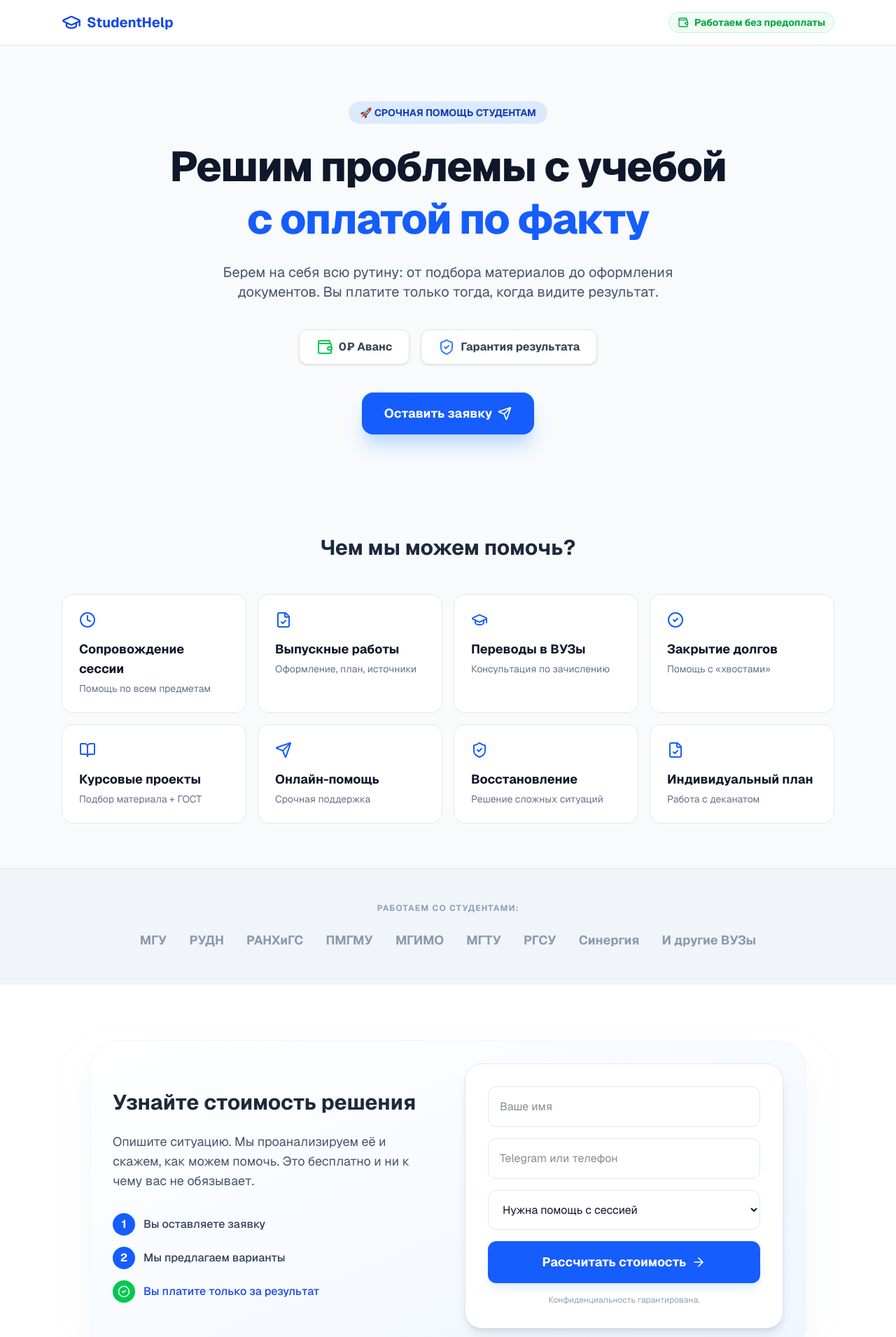
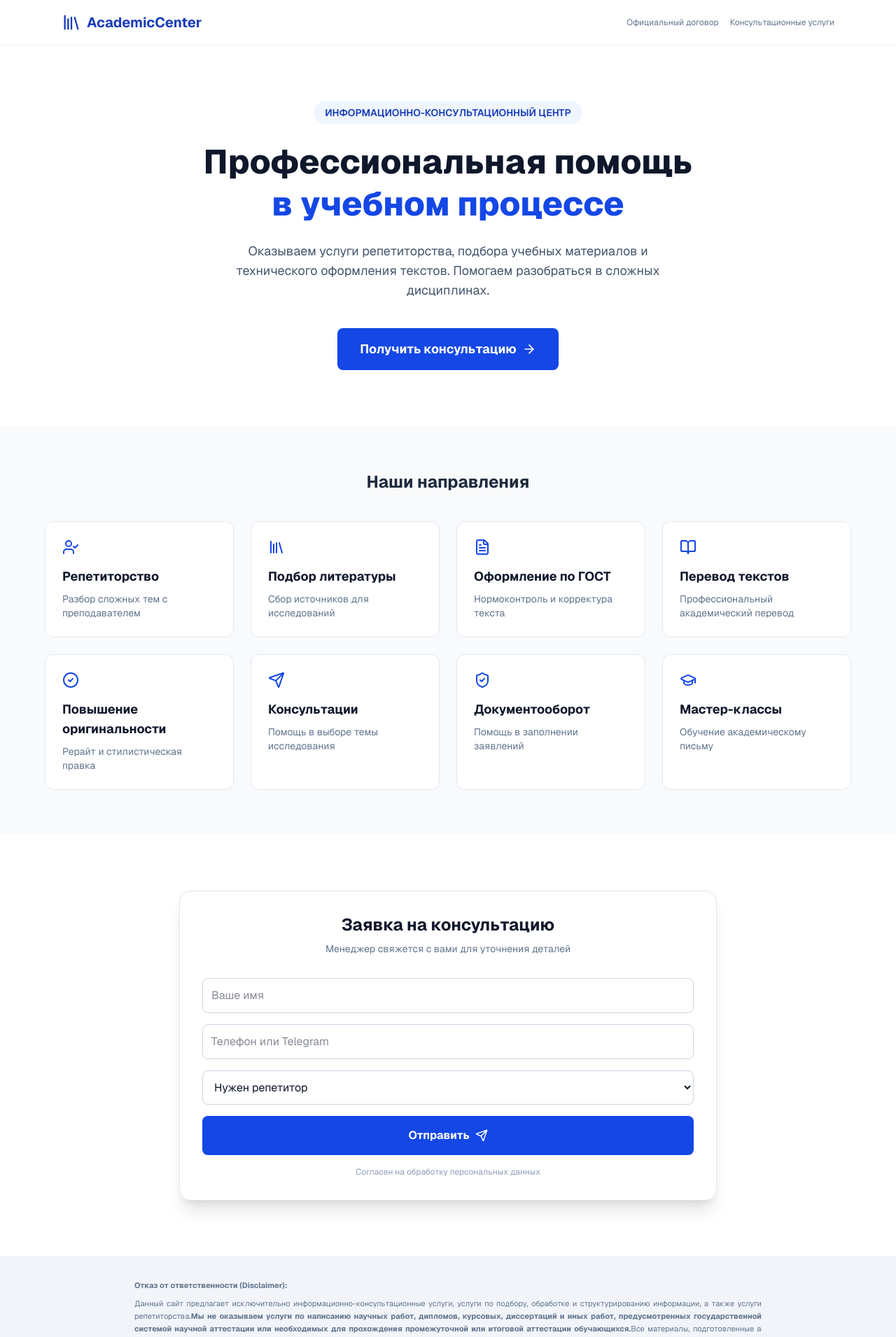
Before and after one commit to gansshumaher8-ship-it/student-help, a Next.js app: page / in a window 1280 px wide. Shown: the top 1911 px of the page at 70% size. Built offline with nearby package versions, Linux system fonts and the light colour scheme.

Commit message:
White tutoring version

```diff
--- a/app/page.tsx
+++ b/app/page.tsx
@@ -1,21 +1,21 @@
 'use client';
 import React, { useState } from 'react';
-import { ArrowRight, GraduationCap, BookOpen, Send, CheckCircle2, ShieldCheck, Wallet, Clock, FileCheck } from 'lucide-react';
+import { BookOpen, Send, CheckCircle2, ShieldCheck, FileText, UserCheck, Library, GraduationCap, ArrowRight } from 'lucide-react';
 
 export default function Home() {
   const [loading, setLoading] = useState(false);
   const [sent, setSent] = useState(false);
 
-  // Хитрая формулировка услуг: звучит как "решение проблемы", но юридически это "помощь"
+  // АБСОЛЮТНО БЕЛЫЕ УСЛУГИ (Юридически это репетиторство и клининг текста)
   const services = [
-    { title: "Сопровождение сессии", desc: "Помощь по всем предметам", icon: <Clock /> },
-    { title: "Выпускные работы", desc: "Оформление, план, источники", icon: <FileCheck /> },
-    { title: "Переводы в ВУЗы", desc: "Консультация по зачислению", icon: <GraduationCap /> },
-    { title: "Закрытие долгов", desc: "Помощь с «хвостами»", icon: <CheckCircle2 /> },
-    { title: "Курсовые проекты", desc: "Подбор материала + ГОСТ", icon: <BookOpen /> },
-    { title: "Онлайн-помощь", desc: "Срочная поддержка", icon: <Send /> },
-    { title: "Восстановление", desc: "Решение сложных ситуаций", icon: <ShieldCheck /> },
-    { title: "Индивидуальный план", desc: "Работа с деканатом", icon: <FileCheck /> }
+    { title: "Репетиторство", desc: "Разбор сложных тем с преподавателем", icon: <UserCheck /> },
+    { title: "Подбор литературы", desc: "Сбор источников для исследований", icon: <Library /> },
+    { title: "Оформление по ГОСТ", desc: "Нормоконтроль и корректура текста", icon: <FileText /> },
+    { title: "Перевод текстов", desc: "Профессиональный академический перевод", icon: <BookOpen /> },
+    { title: "Повышение оригинальности", desc: "Рерайт и стилистическая правка", icon: <CheckCircle2 /> },
+    { title: "Консультации", desc: "Помощь в выборе темы исследования", icon: <Send /> },
+    { title: "Документооборот", desc: "Помощь в заполнении заявлений", icon: <ShieldCheck /> },
+    { title: "Мастер-классы", desc: "Обучение академическому письму", icon: <GraduationCap /> }
   ];
 
   async function handleSubmit(e: any) {
@@ -40,139 +40,98 @@ export default function Home() {
   }
 
   return (
-    <div className="min-h-screen bg-slate-50 text-slate-900 font-sans selection:bg-blue-100">
+    <div className="min-h-screen bg-white text-slate-900 font-sans">
 
-      {/* Навигация с акцентом на "Без предоплаты" */}
-      <nav className="sticky top-0 z-50 bg-white/90 backdrop-blur-md border-b border-slate-200">
+      {/* Навигация */}
+      <nav className="sticky top-0 z-50 bg-white/95 border-b border-slate-100">
         <div className="max-w-6xl mx-auto px-6 h-16 flex items-center justify-between">
-          <div className="flex items-center gap-2 font-bold text-xl text-blue-700">
-            <GraduationCap size={28} />
-            <span>StudentHelp</span>
+          <div className="flex items-center gap-2 font-bold text-xl text-blue-800">
+            <Library size={28} />
+            <span>AcademicCenter</span>
           </div>
-          <div className="flex items-center gap-2 text-green-600 font-bold text-sm bg-green-50 px-3 py-1 rounded-full border border-green-200">
-            <Wallet size={16} />
-            <span className="hidden sm:inline">Работаем без предоплаты</span>
+          <div className="hidden md:flex text-xs text-slate-500 gap-4">
+            <span>Официальный договор</span>
+            <span>Консультационные услуги</span>
           </div>
         </div>
       </nav>
 
-      {/* Hero Section - Агрессивный, но безопасный */}
+      {/* Hero Section - СТРОГО ИНФОРМАЦИОННЫЙ СТИЛЬ */}
       <header className="py-20 px-6 text-center max-w-4xl mx-auto">
-        <div className="inline-block px-4 py-1.5 mb-6 text-sm font-bold text-blue-800 bg-blue-100 rounded-full">
-          🚀 СРОЧНАЯ ПОМОЩЬ СТУДЕНТАМ
+        <div className="inline-block px-4 py-1.5 mb-6 text-sm font-semibold text-blue-800 bg-blue-50 rounded-full">
+          ИНФОРМАЦИОННО-КОНСУЛЬТАЦИОННЫЙ ЦЕНТР
         </div>
-        <h1 className="text-4xl md:text-6xl font-extrabold mb-6 tracking-tight text-slate-900 leading-tight">
-          Решим проблемы с учебой <br />
-          <span className="text-blue-600">с оплатой по факту</span>
+        <h1 className="text-3xl md:text-5xl font-extrabold mb-6 text-slate-900 leading-tight">
+          Профессиональная помощь <br />
+          <span className="text-blue-700">в учебном процессе</span>
         </h1>
-        <p className="text-lg md:text-xl text-slate-600 mb-10 max-w-2xl mx-auto">
-          Берем на себя всю рутину: от подбора материалов до оформления документов.
-          Вы платите только тогда, когда видите результат.
+        <p className="text-lg text-slate-600 mb-10 max-w-2xl mx-auto">
+          Оказываем услуги репетиторства, подбора учебных материалов и технического оформления текстов.
+          Помогаем разобраться в сложных дисциплинах.
         </p>
 
-        {/* Триггеры доверия */}
-        <div className="flex flex-col sm:flex-row justify-center gap-4 mb-10">
-           <div className="flex items-center justify-center gap-2 bg-white px-6 py-3 rounded-xl shadow-sm border border-slate-200">
-             <Wallet className="text-green-500" />
-             <span className="font-bold text-slate-700">0₽ Аванс</span>
-           </div>
-           <div className="flex items-center justify-center gap-2 bg-white px-6 py-3 rounded-xl shadow-sm border border-slate-200">
-             <ShieldCheck className="text-blue-500" />
-             <span className="font-bold text-slate-700">Гарантия результата</span>
-           </div>
-        </div>
-
-        <a href="#form" className="inline-flex items-center gap-2 bg-blue-600 text-white px-8 py-4 rounded-2xl text-lg font-bold hover:scale-105 transition-transform shadow-xl shadow-blue-200">
-          Оставить заявку <Send size={20} />
+        <a href="#form" className="inline-flex items-center gap-2 bg-blue-700 text-white px-8 py-4 rounded-lg text-lg font-bold hover:bg-blue-800 transition">
+          Получить консультацию <ArrowRight size={20} />
         </a>
       </header>
 
-      {/* Список услуг (Адаптированный под Яндекс) */}
-      <section className="py-16 px-6 max-w-6xl mx-auto">
-        <h2 className="text-3xl font-bold mb-12 text-center text-slate-800">Чем мы можем помочь?</h2>
-        <div className="grid grid-cols-1 sm:grid-cols-2 lg:grid-cols-4 gap-4">
+      {/* Список услуг */}
+      <section className="py-16 px-6 bg-slate-50">
+        <div className="max-w-6xl mx-auto">
+          <h2 className="text-2xl font-bold mb-10 text-center text-slate-800">Наши направления</h2>
+          <div className="grid grid-cols-1 sm:grid-cols-2 lg:grid-cols-4 gap-6">
             {services.map((s) => (
-            <div key={s.title} className="p-6 bg-white border border-slate-200 rounded-2xl hover:border-blue-400 hover:shadow-lg transition group">
-              <div className="text-blue-600 mb-4 group-hover:scale-110 transition-transform">{s.icon}</div>
-              <h3 className="font-bold text-lg mb-1">{s.title}</h3>
+              <div key={s.title} className="p-6 bg-white border border-slate-200 rounded-xl hover:shadow-md transition">
+                <div className="text-blue-700 mb-4">{s.icon}</div>
+                <h3 className="font-bold text-lg mb-2">{s.title}</h3>
                 <p className="text-slate-500 text-sm">{s.desc}</p>
               </div>
             ))}
           </div>
-      </section>
-
-      {/* Логотипы ВУЗов */}
-      <section className="py-12 bg-slate-100 border-y border-slate-200">
-        <div className="max-w-6xl mx-auto px-6 text-center">
-          <p className="text-xs font-bold text-slate-400 uppercase tracking-widest mb-6">
-            Работаем со студентами:
-          </p>
-          <div className="flex flex-wrap justify-center gap-x-8 gap-y-4 text-lg font-bold text-slate-500 opacity-70">
-            <span>МГУ</span> <span>РУДН</span> <span>РАНХиГС</span> <span>ПМГМУ</span> <span>МГИМО</span> <span>МГТУ</span> <span>РГСУ</span> <span>Синергия</span> <span>И другие ВУЗы</span>
-          </div>
         </div>
       </section>
 
-      {/* Форма захвата */}
-      <section id="form" className="py-20 px-6 bg-white">
-        <div className="max-w-5xl mx-auto grid md:grid-cols-2 gap-12 items-center border border-slate-100 p-8 rounded-[40px] bg-gradient-to-br from-white to-blue-50 shadow-2xl shadow-slate-200/50">
-          <div>
-            <h2 className="text-3xl font-bold mb-6 text-slate-800">Узнайте стоимость решения</h2>
-            <p className="text-slate-600 mb-8 text-lg">
-              Опишите ситуацию. Мы проанализируем её и скажем, как можем помочь. Это бесплатно и ни к чему вас не обязывает.
-            </p>
-            <div className="space-y-4 font-medium text-slate-700">
-              <div className="flex items-center gap-3">
-                <div className="w-8 h-8 rounded-full bg-blue-600 text-white flex items-center justify-center font-bold">1</div>
-                Вы оставляете заявку
-              </div>
-              <div className="flex items-center gap-3">
-                <div className="w-8 h-8 rounded-full bg-blue-600 text-white flex items-center justify-center font-bold">2</div>
-                Мы предлагаем варианты
-              </div>
-              <div className="flex items-center gap-3 text-blue-700">
-                <div className="w-8 h-8 rounded-full bg-green-500 text-white flex items-center justify-center font-bold"><CheckCircle2 size={18} /></div>
-                Вы платите только за результат
-              </div>
-            </div>
-          </div>
+      {/* Форма */}
+      <section id="form" className="py-20 px-6">
+        <div className="max-w-3xl mx-auto bg-white border border-slate-200 p-8 rounded-2xl shadow-xl">
+          <h2 className="text-2xl font-bold mb-2 text-center">Заявка на консультацию</h2>
+          <p className="text-center text-slate-500 mb-8 text-sm">Менеджер свяжется с вами для уточнения деталей</p>
 
-          <div className="bg-white p-8 rounded-3xl border border-slate-200 shadow-lg">
           {!sent ? (
             <form onSubmit={handleSubmit} className="space-y-4">
-                <input name="name" required placeholder="Ваше имя" className="w-full p-4 rounded-xl border border-slate-200 focus:ring-2 focus:ring-blue-500 outline-none" />
-                <input name="contact" required placeholder="Telegram или телефон" className="w-full p-4 rounded-xl border border-slate-200 focus:ring-2 focus:ring-blue-500 outline-none" />
-                <select name="service" className="w-full p-4 rounded-xl border border-slate-200 bg-white">
-                  <option>Нужна помощь с сессией</option>
-                  <option>Вопрос по диплому/курсовой</option>
-                  <option>Зачисление / Перевод</option>
+              <input name="name" required placeholder="Ваше имя" className="w-full p-3 rounded-lg border border-slate-300 focus:ring-2 focus:ring-blue-500 outline-none" />
+              <input name="contact" required placeholder="Телефон или Telegram" className="w-full p-3 rounded-lg border border-slate-300 focus:ring-2 focus:ring-blue-500 outline-none" />
+              <select name="service" className="w-full p-3 rounded-lg border border-slate-300 bg-white">
+                <option>Нужен репетитор</option>
+                <option>Подбор литературы</option>
+                <option>Оформление по ГОСТ</option>
                 <option>Другое</option>
               </select>
-                <button disabled={loading} className="w-full bg-blue-600 text-white p-4 rounded-xl font-bold text-lg hover:bg-blue-700 transition flex justify-center items-center gap-2 shadow-lg shadow-blue-200/50">
-                  {loading ? "..." : "Рассчитать стоимость"} <ArrowRight size={20} />
+              <button disabled={loading} className="w-full bg-blue-700 text-white p-4 rounded-lg font-bold hover:bg-blue-800 transition flex justify-center items-center gap-2">
+                {loading ? "..." : "Отправить"} <Send size={18} />
               </button>
-                <p className="text-xs text-center text-slate-400 mt-2">Конфиденциальность гарантирована.</p>
+              <p className="text-xs text-center text-slate-400">Согласен на обработку персональных данных</p>
             </form>
           ) : (
-              <div className="text-center py-12">
-                <div className="w-20 h-20 bg-green-100 text-green-600 rounded-full flex items-center justify-center mx-auto mb-4"><CheckCircle2 size={40} /></div>
-                <h3 className="text-xl font-bold">Заявка принята!</h3>
-                <p className="text-slate-500">Пишем вам в Telegram...</p>
+            <div className="text-center py-8">
+              <CheckCircle2 size={48} className="mx-auto text-green-600 mb-4" />
+              <h3 className="text-xl font-bold">Спасибо!</h3>
+              <p>Мы скоро с вами свяжемся.</p>
             </div>
           )}
         </div>
-        </div>
       </section>
 
-      {/* Обязательный Disclaimer для Яндекса (мелкий, но есть) */}
-      <footer className="py-8 px-6 bg-slate-50 border-t border-slate-200">
-        <div className="max-w-4xl mx-auto text-[10px] text-slate-400 text-center leading-relaxed">
-           <p>© 2026 StudentHelp. Информационно-консультационные услуги.</p>
-           <p className="mt-2 opacity-70">
-             Отказ от ответственности: Компания оказывает услуги по подбору материалов, репетиторству и консультированию.
-             Мы не выполняем научные работы, которые сдаются в качестве итоговой аттестации (дипломы, диссертации).
-             Результаты нашей работы используются клиентами как справочный материал.
+      {/* DISCLAIMER - САМОЕ ВАЖНОЕ ДЛЯ ЯНДЕКСА */}
+      <footer className="py-8 px-6 bg-slate-100 border-t border-slate-200">
+        <div className="max-w-4xl mx-auto text-[11px] text-slate-500 text-justify leading-relaxed">
+           <p className="font-bold mb-2">Отказ от ответственности (Disclaimer):</p>
+           <p>
+             Данный сайт предлагает исключительно информационно-консультационные услуги, услуги по подбору, обработке и структурированию информации, а также услуги репетиторства.
+             <strong>Мы не оказываем услуги по написанию научных работ, дипломов, курсовых, диссертаций и иных работ, предусмотренных государственной системой научной аттестации или необходимых для прохождения промежуточной или итоговой аттестации обучающихся.</strong>
+             Все материалы, подготовленные в рамках оказания услуг, могут использоваться заказчиком только в качестве образцов, справочных материалов или источников информации для самостоятельной подготовки работы.
            </p>
+           <p className="mt-2">© 2026 AcademicCenter. Все права защищены.</p>
         </div>
       </footer>
     </div>
```
Lines whose indentation alone changed are shown as unchanged.
